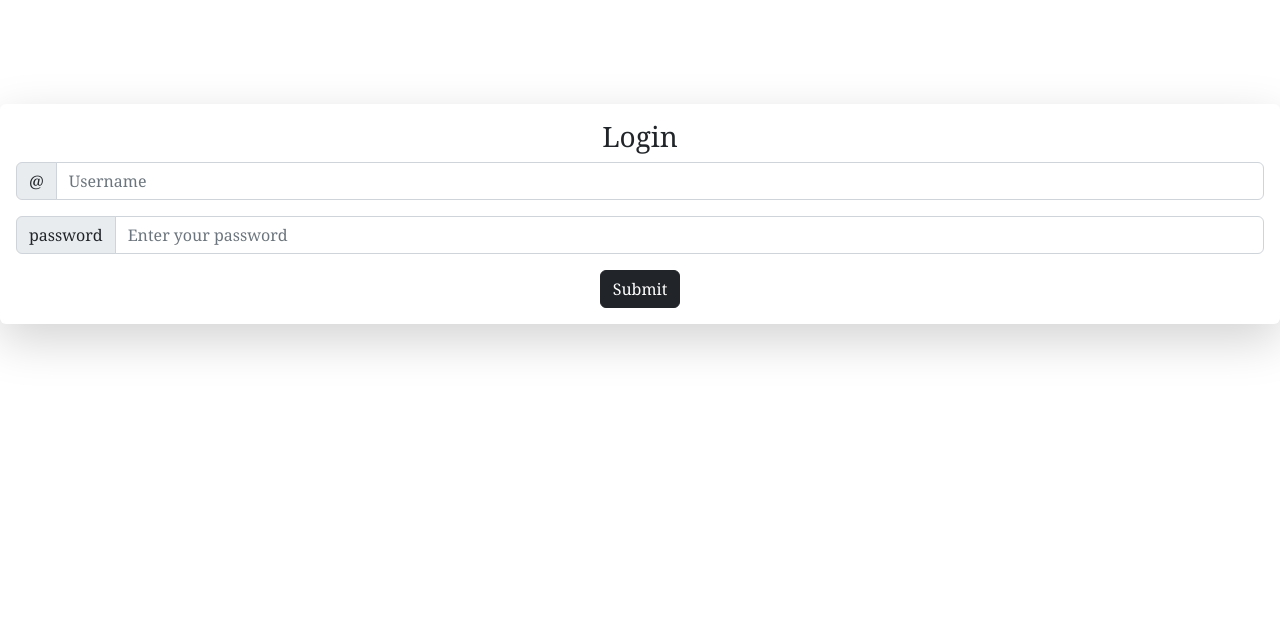
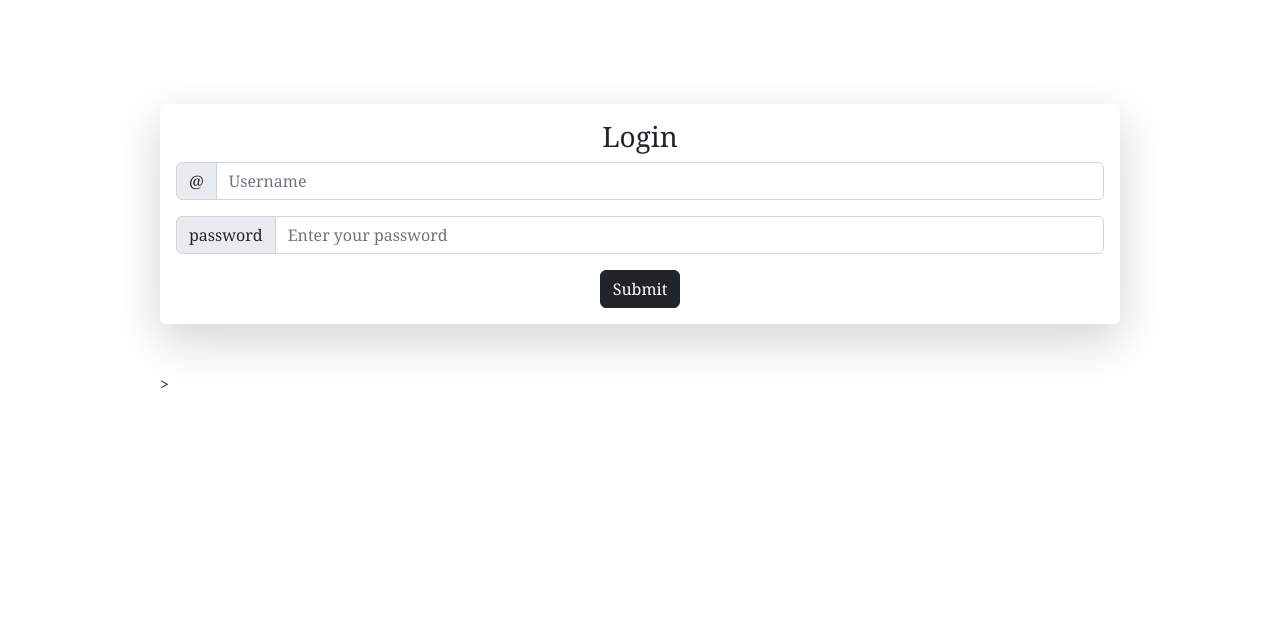
Before and after one commit to Daniil4949/test_project, a Django app: page /accounts/login/ in a window 1280 px wide. Shown: the part 56-692 px from the top of the page. Run offline with Django 4.2, Linux system fonts and the light colour scheme.

Commit message:
login.html and registration.html were updated

```diff
--- a/templates/registration/login.html
+++ b/templates/registration/login.html
@@ -1,6 +1,6 @@
 {% extends 'base.html' %}
 {% block content %}
-<form method="post" style="margin-top:160px; margin-bottom:500px;">
+<form method="post" style="margin:160px; margin-bottom:500px;">
     <div class="shadow-lg p-3 mb-5 bg-body rounded" style="margin-top:20px;">
         <div class="text-center">
             {% csrf_token %}
@@ -18,6 +18,6 @@
             </div>
             <button type="submit" class="btn btn-dark">Submit</button>
         </div>
-    </>
+    </div>>
 </form>
 {% endblock %}
--- a/templates/registration/registration.html
+++ b/templates/registration/registration.html
@@ -1,6 +1,6 @@
 {% extends 'base.html' %}
 {% block content %}
-<form method="post" action="{% url 'registration' %}" style="margin-top:160px; margin-bottom:500px;">
+<form method="post" action="{% url 'registration' %}" style="margin:160px; margin-bottom:500px;">
     <div class="shadow-lg p-3 mb-5 bg-body rounded">
         {% csrf_token %}
         <center>
```
